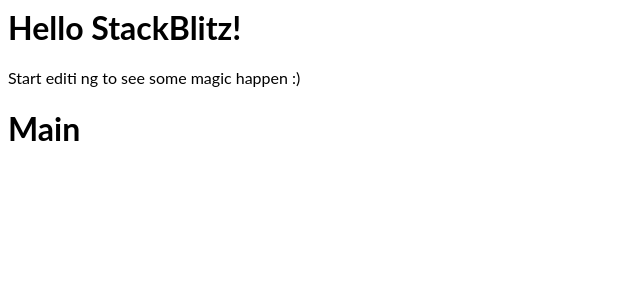
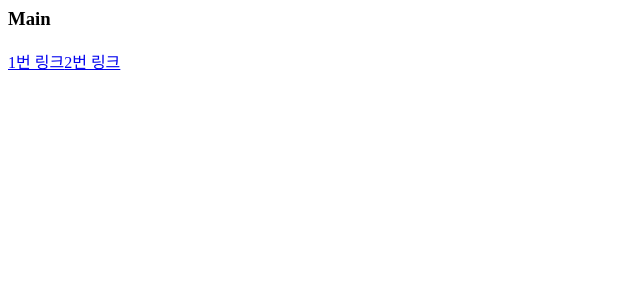
Before and after one commit to minhyeok8521/react, a React (Create React App) app: page / in a window 1280 px wide. Shown: the top 300 px of the page, without its empty margins (0-640 px from the left). Built offline with nearby package versions, Linux system fonts and the light colour scheme.

Commit message:
3 files modified, 2 added

```diff
--- a/src/App.tsx
+++ b/src/App.tsx
@@ -1,6 +1,7 @@
 import * as React from 'react';
 import { BrowserRouter, Routes, Route } from 'react-router-dom';
 import Main from './pages/main';
+import Product from './pages/Product';
 import NotFound from './pages/NotFound';
 
 import './assets/css/style.css';
@@ -8,9 +9,13 @@
 export default function App() {
   return (
     <div>
-      <h1>Hello StackBlitz!</h1>
-      <p>Start editi ng to see some magic happen :)</p>
-      <Main />
+      <BrowserRouter>
+        <Routes>
+          <Route path="/" element={<Main />}></Route>
+          <Route path="/product/*" element={<Product />}></Route>
+          <Route path="*" element={<NotFound />}></Route>
+        </Routes>
+      </BrowserRouter>
     </div>
   );
 }
--- a/src/pages/NotFound.tsx
+++ b/src/pages/NotFound.tsx
@@ -3,7 +3,7 @@
 export default function NotFound() {
   return (
     <div>
-      <h1>정의되지 않음</h1>
+      <h1>404 Error</h1>
     </div>
   );
 }
--- /dev/null
+++ b/src/pages/Product.tsx
@@ -0,0 +1,9 @@
+import * as React from 'react';
+
+export default function Product() {
+  return (
+    <>
+      <h3>상품 페이지입니다.</h3>
+    </>
+  );
+}
--- a/src/pages/main.tsx
+++ b/src/pages/main.tsx
@@ -1,9 +1,12 @@
 import * as React from 'react';
+import { Link } from 'react-router-dom';
 
 export default function Main() {
   return (
     <div>
-      <h1>Main</h1>
+      <h3>Main</h3>
+      <Link to="./product/1">1번 링크</Link>
+      <Link to="./product/2">2번 링크</Link>
     </div>
   );
 }
```
Also changed, not shown: src/pages/Header.tsx (added, +12 -0 lines).
